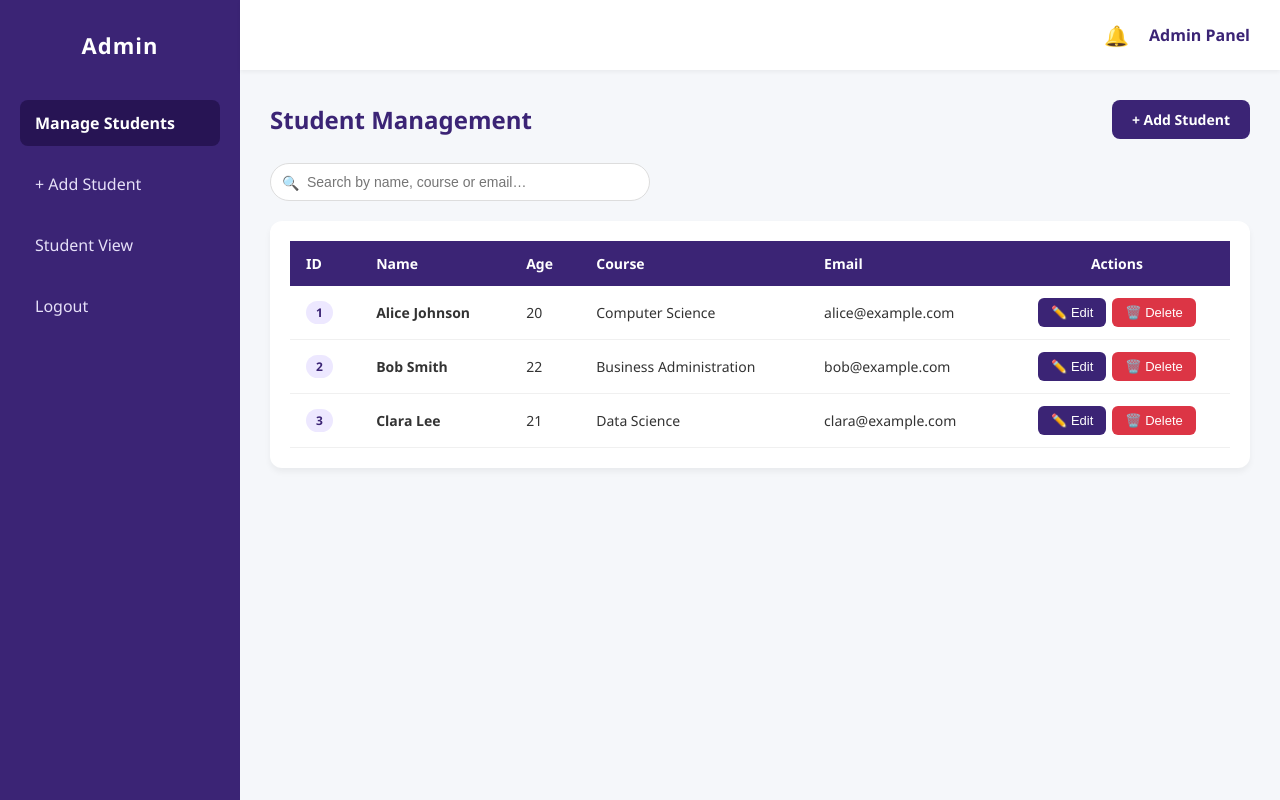
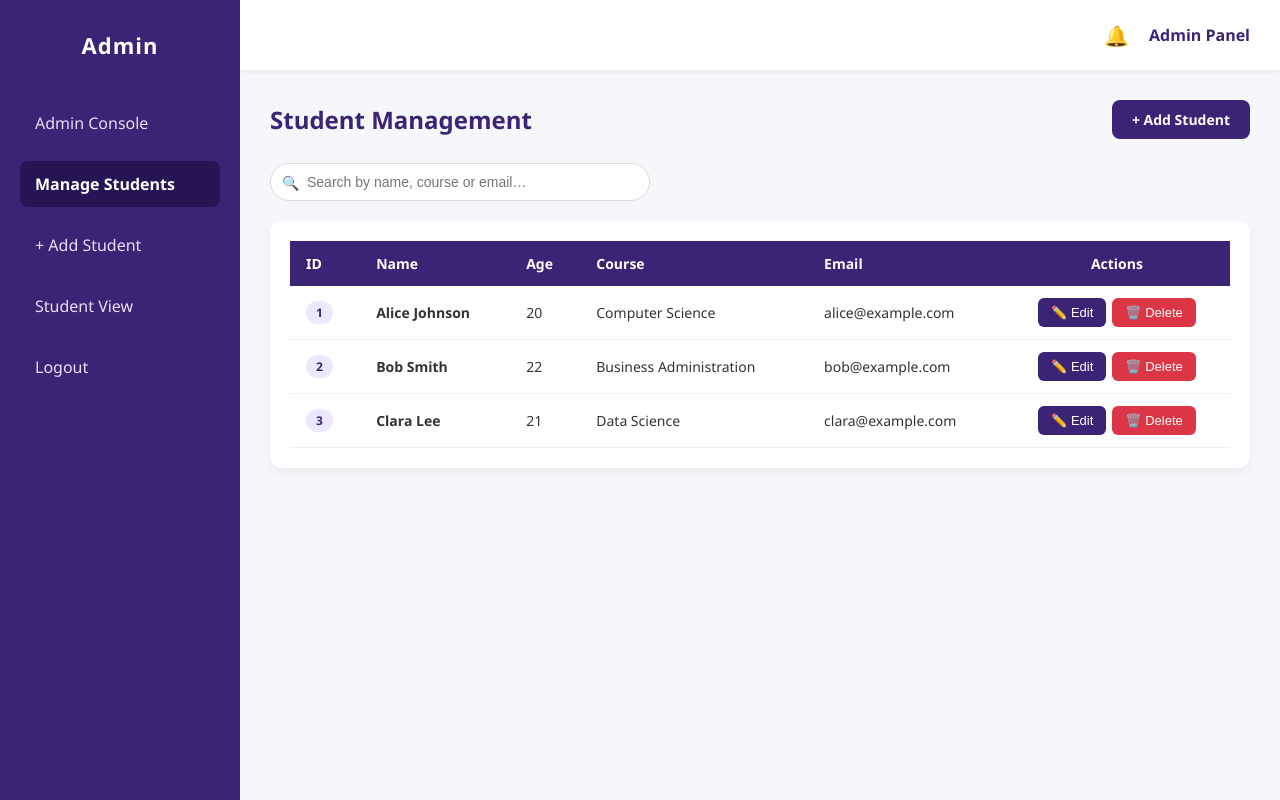
Before and after one commit to RajHarsh03/Student-Management-System-Angular, an Angular app in the folder student-management-system/: page /admin/students in a window 1280 px wide. Built offline with nearby package versions, Linux system fonts and the light colour scheme; data requests are answered from the project's data file.

Commit message:
feat: align routes with dashboard branch, update merge guide in ROUTES.md

```diff
--- a/student-management-system/src/app/students/components/student-form/student-form.component.html
+++ b/student-management-system/src/app/students/components/student-form/student-form.component.html
@@ -8,9 +8,10 @@
       <h2>Admin</h2>
     </div>
     <nav class="nav-links">
+      <a routerLink="/admin">Admin Console</a>
       <a routerLink="/admin/students">Manage Students</a>
       <a routerLink="/admin/students/add" routerLinkActive="active-link">+ Add Student</a>
-      <a routerLink="/student/dashboard">Student View</a>
+      <a routerLink="/student/profile">Student View</a>
       <a href="#">Logout</a>
     </nav>
   </aside>
--- a/student-management-system/src/app/students/components/student-list/student-list.component.html
+++ b/student-management-system/src/app/students/components/student-list/student-list.component.html
@@ -8,9 +8,10 @@
       <h2>Admin</h2>
     </div>
     <nav class="nav-links">
-      <a routerLink="/admin/students" routerLinkActive="active-link" [routerLinkActiveOptions]="{exact:true}">Manage Students</a>
+      <a routerLink="/admin" routerLinkActive="active-link" [routerLinkActiveOptions]="{exact:true}">Admin Console</a>
+      <a routerLink="/admin/students" routerLinkActive="active-link">Manage Students</a>
       <a routerLink="/admin/students/add">+ Add Student</a>
-      <a routerLink="/student/dashboard">Student View</a>
+      <a routerLink="/student/profile">Student View</a>
       <a href="#">Logout</a>
     </nav>
   </aside>
--- a/student-management-system/src/app/students/components/student-view/student-view.component.html
+++ b/student-management-system/src/app/students/components/student-view/student-view.component.html
@@ -6,7 +6,8 @@
       <h2>Student</h2>
     </div>
     <nav class="nav-links">
-      <a routerLink="/student/dashboard" class="active-link">My Info</a>
+      <a routerLink="/student">Dashboard</a>
+      <a routerLink="/student/profile" class="active-link">My Profile</a>
       <a href="#">Logout</a>
     </nav>
   </aside>
```
Also changed, not shown: student-management-system/src/app/app.routes.ts (+16 -3 lines), student-management-system/src/app/students/students.routes.ts (+28 -7 lines), 1 other file (tests, documents, lock files or other folders).
